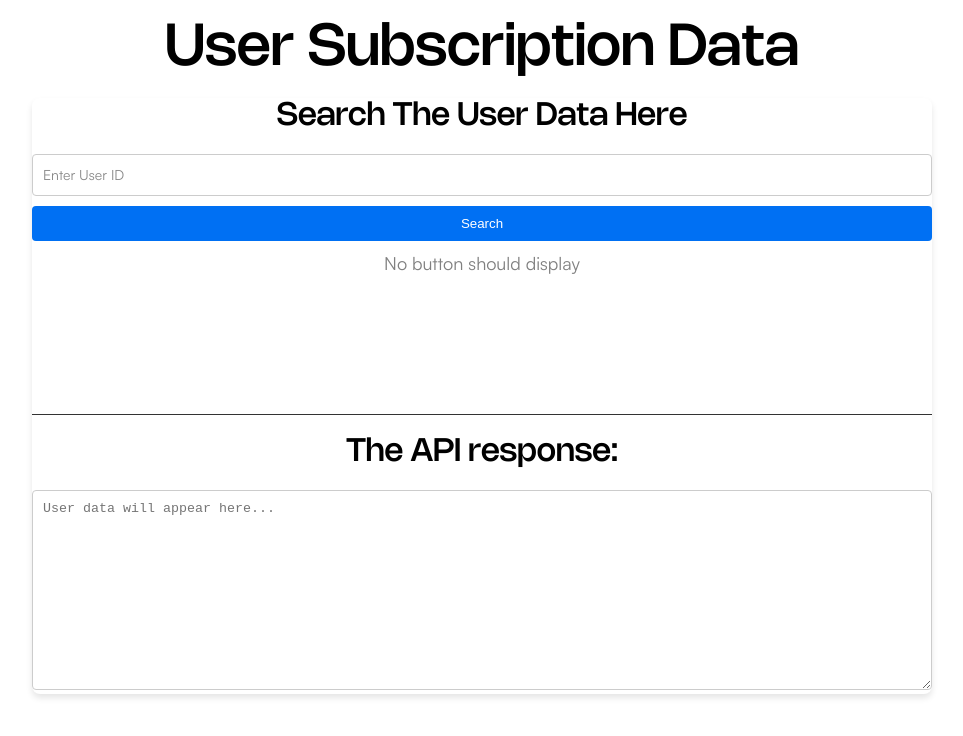
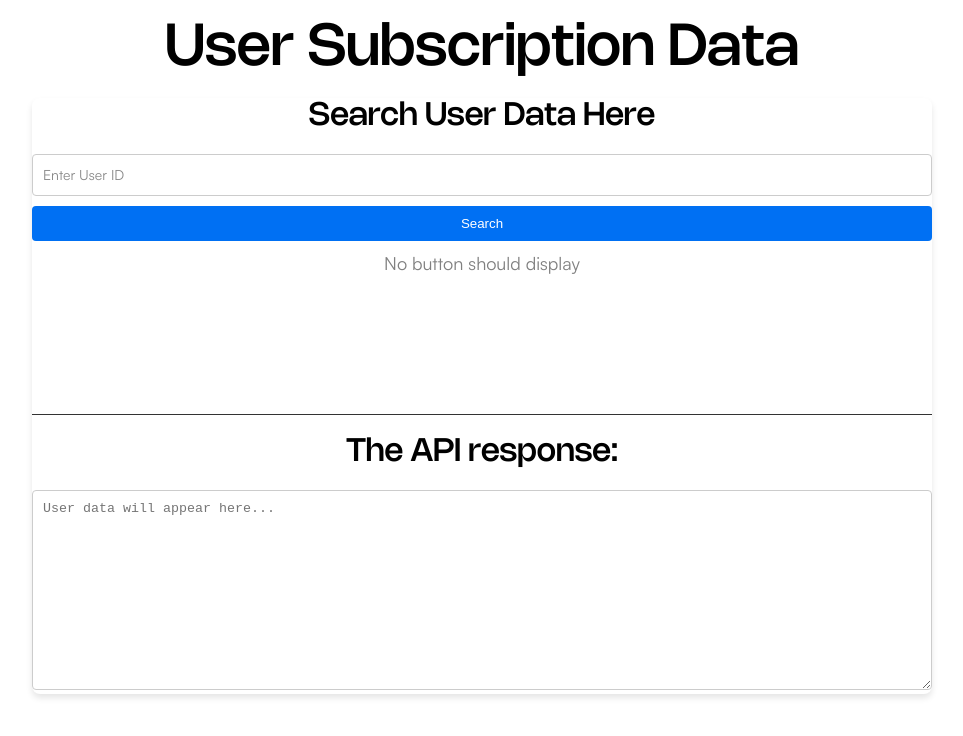
Before and after one commit to HamadAliMughal/stripe_testing, a Next.js app: page / in a window 1280 px wide. Shown: the top 736 px of the page, without its empty margins (158-1121 px from the left). Built offline with nearby package versions, Linux system fonts and the light colour scheme.

Commit message:
updates in text

```diff
--- a/components/UserSearch.js
+++ b/components/UserSearch.js
@@ -270,7 +270,7 @@ const UserSearch = () => {
       }}
     >
       <h3 style={{ textAlign: "center", color: "black" }}>
-        Search The User Data Here
+        Search User Data Here
       </h3>
       <div style={{ marginBottom: "10px" }}>
         <input
@@ -309,7 +309,7 @@ const UserSearch = () => {
 
       {ctaDetails.length > 0 ? (
         <div>
-          <h4>CTA Details of First Subscription</h4>
+          <h4>CTA Details of Subscription</h4>
           <table
             style={{
               width: "100%",
```
